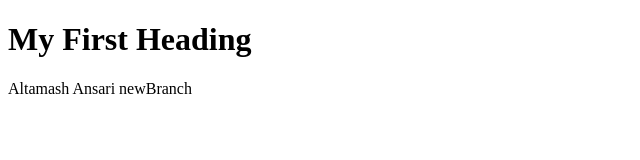
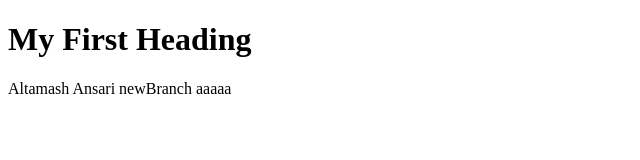
Before and after one commit to priyankamistry09/extension_test, a website: page client/index.html in a window 1280 px wide. Shown: the full height of the page, 0-640 px from the left. Drawn offline with Linux system fonts and the light colour scheme.

Commit message:
Update index.html

```diff
--- a/client/index.html
+++ b/client/index.html
@@ -4,7 +4,7 @@
 
 	<h1>My First Heading</h1>
 
-	<p>Altamash Ansari newBranch</p>
+	<p>Altamash Ansari newBranch  aaaaa</p>
 
 </body>
 </html>
```
